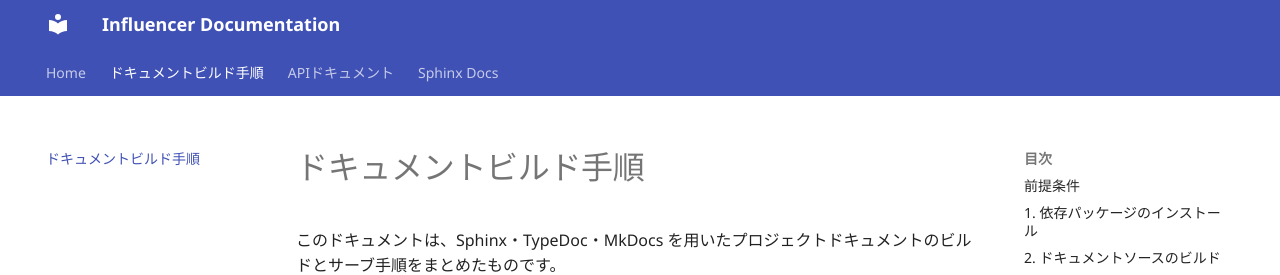
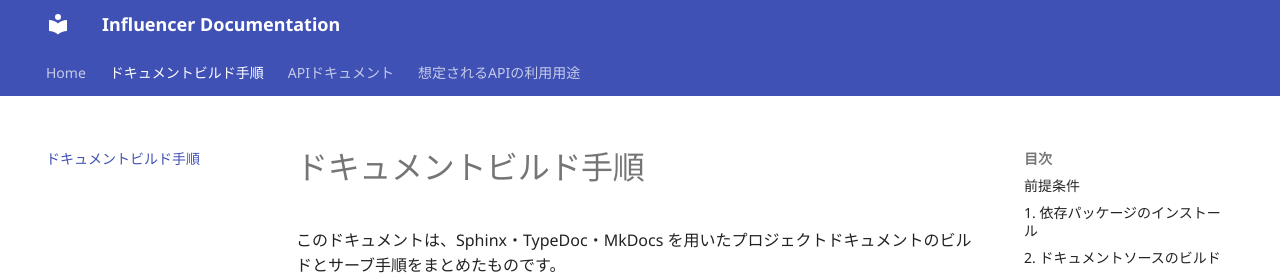
Before and after one commit to lightuse/influencer, an MkDocs documentation site: the page built from docs/mkdocs_content/build_procedure.md, in a window 1280 px wide and 900 px high. Shown: the top 275 px of the window. Built offline with MkDocs 1.6.1 and Material for MkDocs 9.7.7, drawn with Linux system fonts in a browser that asks for light colours.

Commit message:
fix: ワークフロー追加

```diff
--- a/docs/mkdocs.yml
+++ b/docs/mkdocs.yml
@@ -33,7 +33,7 @@ nav:
   - Home: index.md
   - ドキュメントビルド手順: build_procedure.md
   - APIドキュメント: typedoc/
-  - Sphinx Docs: sphinx/
+  - 想定されるAPIの利用用途: sphinx/
 
 plugins:
   - awesome-pages
```
Also changed, not shown: 1 other file.
